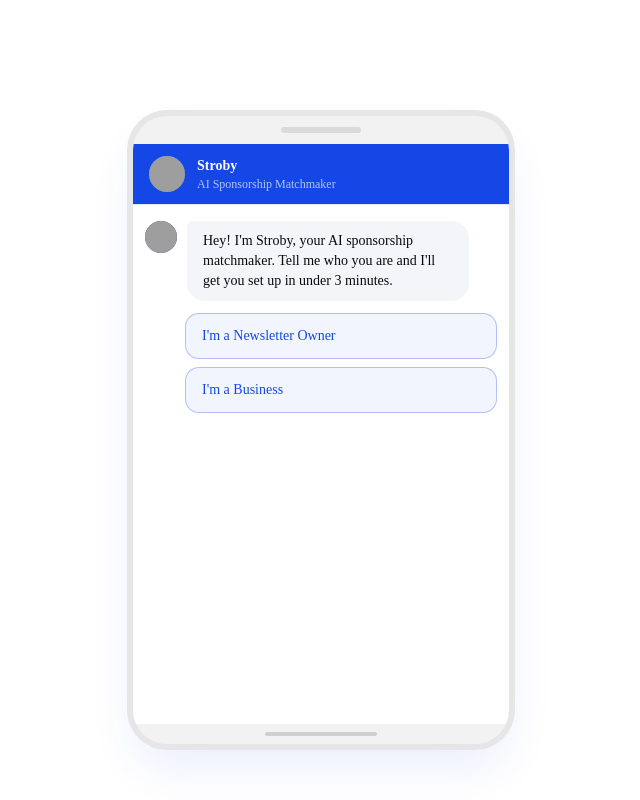
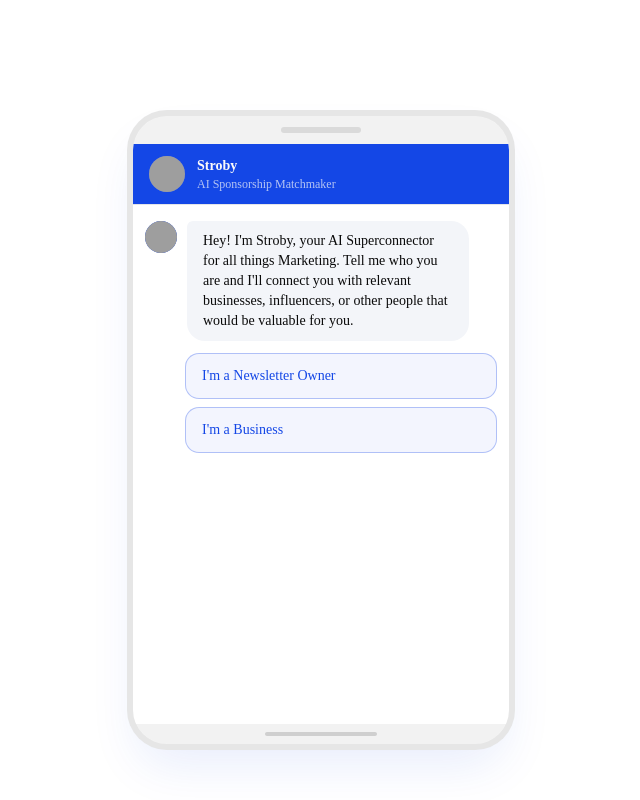
Before and after one commit to jmiro1/stroby, a Next.js app: page / in a window 1280 px wide. Shown: the part 722-1522 px from the top of the page, without its empty margins (319-959 px from the left). Built offline with nearby package versions, Linux system fonts and the light colour scheme; grey boxes are pictures that could not be loaded.

Commit message:
Update chat greeting to AI Superconnector messaging

```diff
--- a/src/components/onboarding-chat.tsx
+++ b/src/components/onboarding-chat.tsx
@@ -259,7 +259,7 @@ export default function OnboardingChat() {
         {
           role: "bot",
           content:
-            "Hey! I'm Stroby, your AI sponsorship matchmaker. Tell me who you are and I'll get you set up in under 3 minutes.",
+            "Hey! I'm Stroby, your AI Superconnector for all things Marketing. Tell me who you are and I'll connect you with relevant businesses, influencers, or other people that would be valuable for you.",
         },
       ]);
       setIsTyping(false);
```
